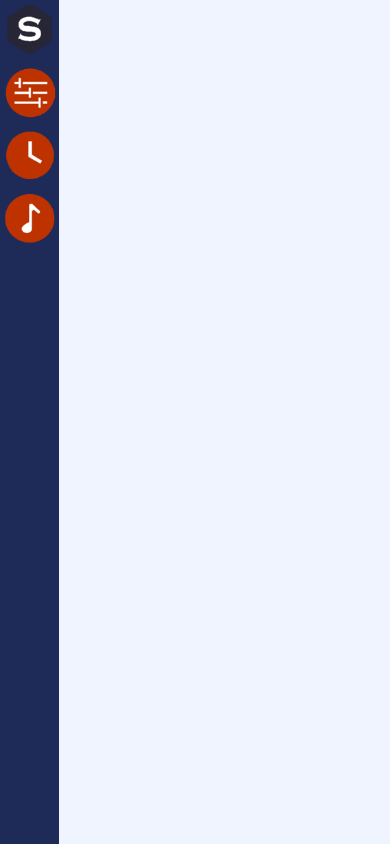
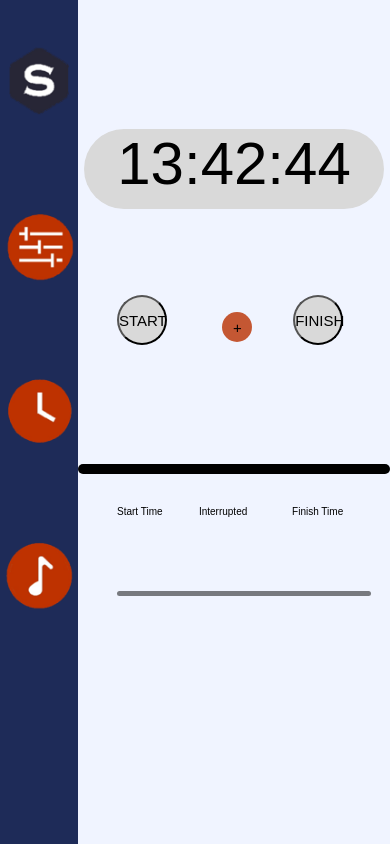
Before and after one commit to MuziGeng/studbud2, a website: page public/tracker.html in a window 390 px wide. Drawn offline with Linux system fonts and the light colour scheme.

Commit message:
clock and tracker

```diff
--- /dev/null
+++ b/public/js/track.js
@@ -0,0 +1,35 @@
+//show the real time
+function time() {
+    var realTime = new Date()
+    t_div = document.getElementById('showtime');
+    // looks like 21:22:45
+    t_div.innerHTML = realTime.getHours() + ":" + realTime.getMinutes() + ":" + realTime.getSeconds() + "";
+    setTimeout(time, 1000);
+  }
+  // click the start button will give the real time
+  function start(){
+    var realTime = new Date()
+    var startTimeInput = document.getElementById("startTimeInput");
+    var realHour = realTime.getHours();
+    var realMinute = realTime.getMinutes();
+    var realSecond = realTime.getSeconds();
+    // looks like 21:22:45
+    startTimeInput.innerHTML = realHour+ ":"  + realMinute +":" +realSecond
+    }
+  // click the finish button will give the real time
+  function finish(){
+    var realTime = new Date()
+    var startTimeInput = document.getElementById("finishTimeInput");
+    var realHour = realTime.getHours();
+    var realMinute = realTime.getMinutes();
+    var realSecond = realTime.getSeconds();
+    // looks like 21:22:45
+    startTimeInput.innerHTML = realHour+ ":"  + realMinute +":" +realSecond
+    }
+// click the + button will add one times
+  function add(){
+          var  interruptedTimes=document.getElementById("interruptedTimes");
+          var  nInterruptedTimes= interruptedTimes.innerHTML;
+          nInterruptedTimes++;
+          interruptedTimes.innerHTML=nInterruptedTimes;
+      }
--- /dev/null
+++ b/public/styles/clock.css
@@ -0,0 +1,145 @@
+/*same*/
+*{
+    font-family:fantasy;
+    margin: 0;
+    padding: 0;
+  }
+  body{
+    height: 100vh;
+    display: flex;
+    background: #f0f4ff;
+    justify-content: center;
+    align-items: center;
+}
+#menu{
+    background: #1e2b58;
+    position:fixed;
+    width: 5vw;
+    height: 100vh;
+    left: 0px;
+    z-index: 10;
+}
+.title{
+    margin-top: 5vh;
+    margin-bottom: 10vh;
+  }
+/*the style of input box*/
+input{
+    height: 150px;
+    border-radius: 500px;
+    background: #d9d9d9;
+  }
+/*the style of time showing*/
+#timer {
+    font-size: 100px;
+    position: absolute;
+    top: 40%;
+    left: 50%;
+    /*let the number showing in center*/
+    text-align:center;
+    transform: translate(-50%, -55%);
+}
+/*the style of buttons*/
+button {
+    width: 200px;
+    height: 80px;
+    border-radius: 50px;
+    background: #c45733;
+    color: white;
+    cursor: pointer;
+    outline: none;
+}
+/*hover and active change color make the click action looks smooth*/
+button:hover{
+    transition: 0.5s ease;
+    background: #a14f33;
+}
+button:active{
+    transition: 0.5s ease;
+    background: #c45733;
+}
+/*the style of start/stop*/
+#pause {
+  position: absolute;
+  top: 60%;
+  left: 30%;
+  font-size: 50px;
+}
+/*the style of reset*/
+#reset {
+    position: absolute;
+    top: 60%;
+    right: 30%;
+  font-size: 50px;
+}
+/*Adaptation when screen width less than 1000*/
+@media  (max-width: 1000px) {
+    input{
+    height: 100px;
+    width: 400px;
+    border-radius: 500px;
+    background: #d9d9d9;
+    }
+    button {
+        width: 100px;
+        height: 40px;
+        border-radius: 50px;
+        background: #c45733;
+        color: white;
+        cursor: pointer;
+        outline: none;
+    }
+    #pause {
+    font-size: 30px;
+    }
+    #reset {
+    font-size: 30px;
+    }
+
+}
+/*Adaptation when screen on phone*/
+@media  (max-width: 450px) {
+    #menu{
+      width: 20vw;
+    }
+input{
+    height: 150px;
+    width: 300px;
+    border-radius: 50px;
+    background: #d9d9d9;
+  }
+#timer {
+    font-size: 70px;
+    position: absolute;
+    top: 40%;
+    left: 60%;
+    /*let the number showing in center*/
+    text-align:center;
+    transform: translate(-50%, -55%);
+}
+/*the style of buttons*/
+button {
+    width: 80px;
+    height: 40px;
+    border-radius: 50px;
+    background: #c45733;
+    color: white;
+    cursor: pointer;
+    outline: none;
+}
+
+/*the style of start/stop*/
+#pause {
+  position: absolute;
+  top: 60%;
+  left: 30%;
+  font-size: 20px;
+}
+/*the style of reset*/
+#reset {
+    position: absolute;
+    top: 60%;
+    right: 15%;
+  font-size: 20px;
+}
+    }
--- a/public/styles/styles.css
+++ b/public/styles/styles.css
@@ -5,14 +5,17 @@
     padding: 0;
 
   }
-  body{
+body{
     height: 100vh;
     display: flex;
     background: #f0f4ff;
     justify-content: center;
     align-items: center;
 }
-
+.title{
+  margin-top: 5vh;
+  margin-bottom: 10vh;
+}
 #menu{
     background: #1e2b58;
     position:fixed;
@@ -119,7 +122,7 @@
 /*Adaptation when screen on phone*/
 @media  (max-width: 450px) {
   #menu{
-    width: 15vw;
+    width: 20vw;
   }
   li{
       width: 70%;
--- /dev/null
+++ b/public/styles/tracker.css
@@ -0,0 +1,238 @@
+/*same*/
+*{
+    font-family:fantasy;
+    margin: 0;
+    padding: 0;
+  }
+  body{
+    height: 100vh;
+    display: flex;
+    background: #f0f4ff;
+    justify-content: center;
+    align-items: center;
+    font-size: 30px;
+
+}
+#menu{
+    background: #1e2b58;
+    position:fixed;
+    width: 5vw;
+    height: 100vh;
+    left: 0px;
+    z-index: 10;
+}
+.title{
+    margin-top: 5vh;
+    margin-bottom: 10vh;
+}
+/*the time showing*/
+#showtime{
+  font-size: 100px;
+  position: absolute;
+  top: 20%;
+  left: 50%;
+  transform: translate(-50%, -50%);
+  height: 130px;
+  width: 500px;
+  border-radius: 50px;
+  background: #d9d9d9;
+}
+/*all button*/
+button{
+  background: #d9d9d9;
+  height: 120px;
+  width: 120px;
+  border-radius: 50%;
+  cursor: pointer;
+}
+/*all button hover*/
+button:hover{
+    transition: 0.5s ease;
+    background: #ffffff;
+}
+/*all button active*/
+button:active{
+    transition: 0.5s ease;
+    background: #d9d9d9;
+}
+/*all button y position*/
+.buttons{
+    position: absolute;
+    top: 35%;
+    font-size: 40px;
+}
+/*start button position*/
+#startButton{
+    left:20%;
+}
+/*Interrupted button position*/
+#inButton{
+    height: 70px;
+    width: 70px;
+    border: 0px;
+    background: #c45733;
+    top: 38%;
+    left:47%;
+}
+/*Interrupted button have differnt color with others*/
+#inButton:hover{
+    transition: 0.5s ease;
+    background: #e17e5d;
+}
+#inButton:active{
+    transition: 0.5s ease;
+    background: #c45733;
+}
+/*finish button position*/
+#finishButton{
+    right:20%;
+}
+/*all title name y position*/
+.titles{
+    position: absolute;
+    top: 60%
+}
+/*Interrupted Time name position*/
+#startTime{
+  left:20%;
+}
+/*start Time name position*/
+#inTimes{
+  left:47%;
+}
+/*finish Time name position*/
+#finishTime{
+  right:20%;
+}
+/*all output y position*/
+.output{
+  position: absolute;
+  top:75%;
+}
+/*start time position*/
+#startTimeInput{
+   left:21%;
+}
+/*Interrupted time position*/
+#interruptedTimes{
+  left: 51%;
+}
+/*start time position*/
+#finishTimeInput{
+  right:21%;
+}
+/*the first line */
+#line{
+    position: absolute;
+  top: 55%;
+  height: 10px;
+  width: 80vw;
+    border-radius: 30px;
+  background: black;
+}
+/*the second line */
+#line1{
+    position: absolute;
+  top: 70%;
+  height: 5px;
+  width: 65vw;
+    border-radius: 30px;
+  background: rgba(0,0,0,0.5);
+}
+/*Adaptation when screen on phone*/
+@media  (max-width: 450px) {
+#menu{
+      width: 20vw;
+}
+*{
+    font-size: 10px;
+}
+#showtime{
+    font-size: 60px;
+    position: absolute;
+    top: 20%;
+    left: 60%;
+    transform: translate(-50%, -50%);
+    height: 80px;
+    width: 300px;
+    border-radius: 50px;
+    background: #d9d9d9;
+  }
+  button{
+    background: #d9d9d9;
+    height: 50px;
+    width: 50px;
+    border-radius: 50%;
+    cursor: pointer;
+  }
+  button:hover{
+    transition: 0.5s ease;
+    background: #ffffff;
+}
+button:active{
+    background: #d9d9d9;
+}
+  .buttons{
+    position: absolute;
+    top: 35%;
+    font-size: 15px;
+  }
+  #startButton{
+    left:30%;
+  }
+  #inButton{
+    height: 30px;
+    width: 30px;
+    border: 0px;
+    background: #c45733;
+    top: 37%;
+    left:57%;
+  }
+  #finishButton{
+    right:12%;
+  }
+  .titles{
+    position: absolute;
+    top: 60%
+  }
+  #startTime{
+    left:30%;
+  }
+  #inTimes{
+    left:51%;
+  }
+  #finishTime{
+    right:12%;
+  }
+  .output{
+    position: absolute;
+    top:75%;
+  }
+  #startTimeInput{
+     left:31%;
+  }
+  #interruptedTimes{
+    left: 59%;
+  }
+  #finishTimeInput{
+    right:14%;
+  }
+  #line{
+    position: absolute;
+    top: 55%;
+    left: 20%;
+    height: 10px;
+    width: 80vw;
+      border-radius: 30px;
+    background: black;
+  }
+  #line1{
+      position: absolute;
+    top: 70%;
+    left: 30%;
+    height: 5px;
+    width: 65vw;
+      border-radius: 30px;
+    background: rgba(0,0,0,0.5);
+  }
+}
--- a/public/tracker.html
+++ b/public/tracker.html
@@ -5,21 +5,30 @@
   <meta charset="utf-8">
   <meta name="viewport" content="width=device-width">
   <title>replit</title>
-  <link href="styles/styles.css" rel="stylesheet" type="text/css" />
+  <link href="styles/tracker.css" rel="stylesheet" type="text/css" />
 </head>
 
-<body>
+<body onload="time()">
 <!--the menu part-->
 <div id="menu">
-    <div class="title">
-    <center><a href="index.html"><img src="img/logo.png"  width="100%"></a>
-    <a href="tracker.html"><img src="img/task.png"  width="100%"></a>
-    <a href="clock.html"><img src="img/time.png"  width="100%"></a>
-    <a href="music.html"><img src="img/music.png"  width="100%"></a></center>
-  </div>
+    <div class="title"><a href="index.html"><img src="img/logo.png"  width="100%"></a></div>
+    <div class="title"><a href="tracker.html"><img src="img/task.png"  width="100%"></a></div>
+    <div class="title"><a href="clock.html"><img src="img/time.png"  width="100%"></a></div>
+    <div class="title"><a href="music.html"><img src="img/music.png"  width="100%"></a></div>
 </div>
-
-  <script src="js/script.js"></script>
+<center><a id="showtime"></a></center>
+<button onclick="start()" class = "buttons" id = "startButton">START</button>
+<button onclick="add()" class = "buttons"id = "inButton">+</button>
+<button onclick="finish()"class = "buttons" id = "finishButton">FINISH</button>
+<div id = "line"></div>
+  <a class="titles" id = "startTime">Start Time</a>
+  <a class="titles" id = "inTimes">Interrupted</a>
+  <a class="titles" id = "finishTime">Finish Time</a>
+<div id = "line1"></div>
+<a type="text" class = "output" id="startTimeInput" /></a>
+<a type="text" class = "output" id="interruptedTimes" value="0"/></a>
+<a type="text" class = "output" id="finishTimeInput" /></a>
+  <script src="js/track.js"></script>
 </body>
 
 </html>
```
Also changed, not shown: public/clock.html (+9 -9 lines), public/index.html (+4 -6 lines), public/js/clock.js (added, +70 -0 lines), public/music.html (+5 -7 lines).
